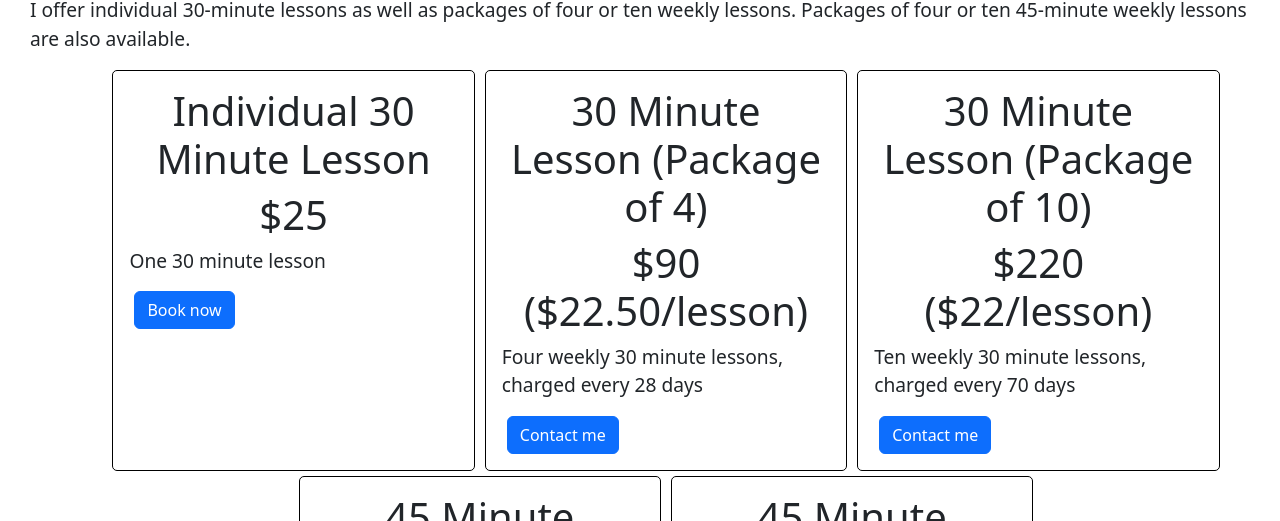
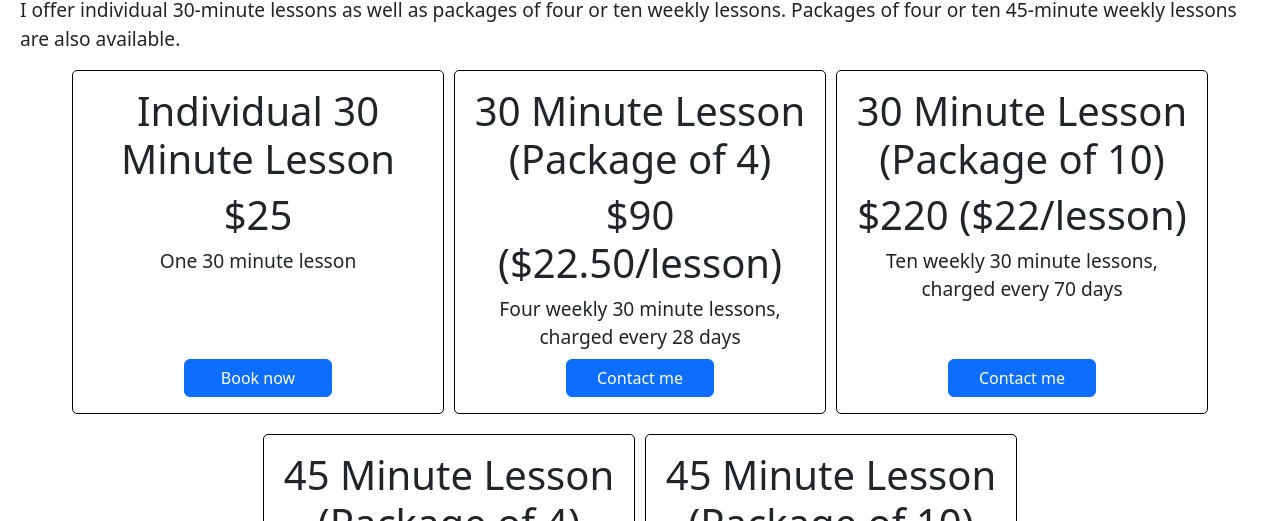
Before and after one commit to griff1nz/music-website, a React (Vite) app: page / in a window 1280 px wide. Shown: the part 1208-1729 px from the top of the page. Built offline with nearby package versions, Linux system fonts and the light colour scheme.

Commit message:
Styled price buttons, fixed a subtle margin error

```diff
--- a/src/components/PriceCard.css
+++ b/src/components/PriceCard.css
@@ -1,20 +1,48 @@
 .priceCard {
     width: 30%;
     padding: 16px;
-    margin-bottom: 5px;
+    position: relative;
+    margin-bottom: 20px;
     border: 1px solid black;
     border-radius: 5px;
     margin-left: 5px;
     margin-right: 5px;
 }
 
+.desc {
+    text-align: center;
+    margin-bottom: 45px;
+}
+
+.cardButton {
+    position: absolute;
+    bottom: 16px;
+    margin-left: 30%;
+    margin-right: 30%;
+    left: 0;
+    right: 0;
+}
+
+
+
 @media screen and (max-width: 1080px) {
     .priceCard {
         width: 40%;
     }
+    .cardButton {
+        margin-left: 25%;
+        margin-right: 25%;
+    }
 }
+
 @media screen and (max-width: 768px) {
     .priceCard {
         width: 100%;
+
+    }
+
+    .cardButton {
+        margin-left: 35%;
+        margin-right: 35%;
     }
 }
--- a/src/components/PriceCard.jsx
+++ b/src/components/PriceCard.jsx
@@ -6,8 +6,8 @@ function PriceCard(props) {
         <div className='priceCard'>
             <h1>{props.title}</h1>
             <h1>{props.price}</h1>
-            <p>{props.description}</p>
-            <Button href={props.link}>{props.buttonText}</Button>
+            <p className='desc'>{props.description}</p>
+            <Button className='cardButton' href={props.link}>{props.buttonText}</Button>
         </div>
     )
 }
--- a/src/sections/Pricing.jsx
+++ b/src/sections/Pricing.jsx
@@ -48,7 +48,7 @@ function Pricing() {
             <div className='section' id='pricing' style={{ padding: '16px' }}>
                 <h1>Pricing</h1>
                 <p>I offer individual 30-minute lessons as well as packages of four or ten weekly lessons. Packages of four or ten 45-minute weekly lessons are also available.</p>
-                <ul style={{display: 'flex', flexWrap: 'wrap', justifyContent: 'center'}}>
+                <div className='cardlist'>
                     {price_data.map(data => <PriceCard key={data.id} title={data.title} price={data.price} description={data.description} link={data.link} buttonText={data.buttonText}/>)}
                     {/* Add individual cards */}
                     {/* <li>30 minute lesson (individual): $25</li>
@@ -56,7 +56,7 @@ function Pricing() {
                     <li>30 minute lesson (10 weeks): $225</li>
                     <li>45 minute lesson (4 weeks): $130</li>
                     <li>45 minute lesson (10 weeks): $315</li> */}
-                </ul>
+                </div>
                 <p>All transactions are processed via Stripe. Click here to view payment and refund terms.</p> {/* Click here will be a link */}
             </div>
             <hr style={{ width: '70%', margin: 'auto' }} />
--- a/src/sections/sections.css
+++ b/src/sections/sections.css
@@ -1,7 +1,12 @@
 .section {
-    margin:  20px 10px;
+    margin:  20px auto;
     border-radius: 10px;
     width: 100%;
+}
+.cardlist {
+    display: flex;
+    flex-wrap: wrap;
+    justify-content: center;
 }
 h1 {
     text-align: center;
```
